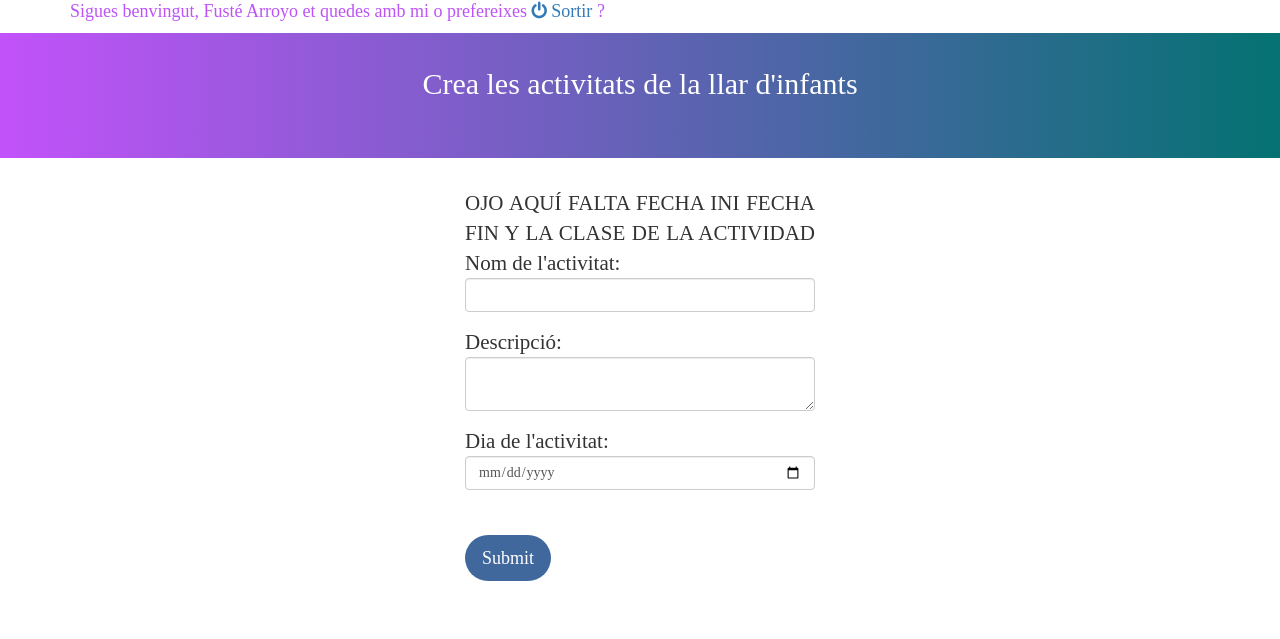
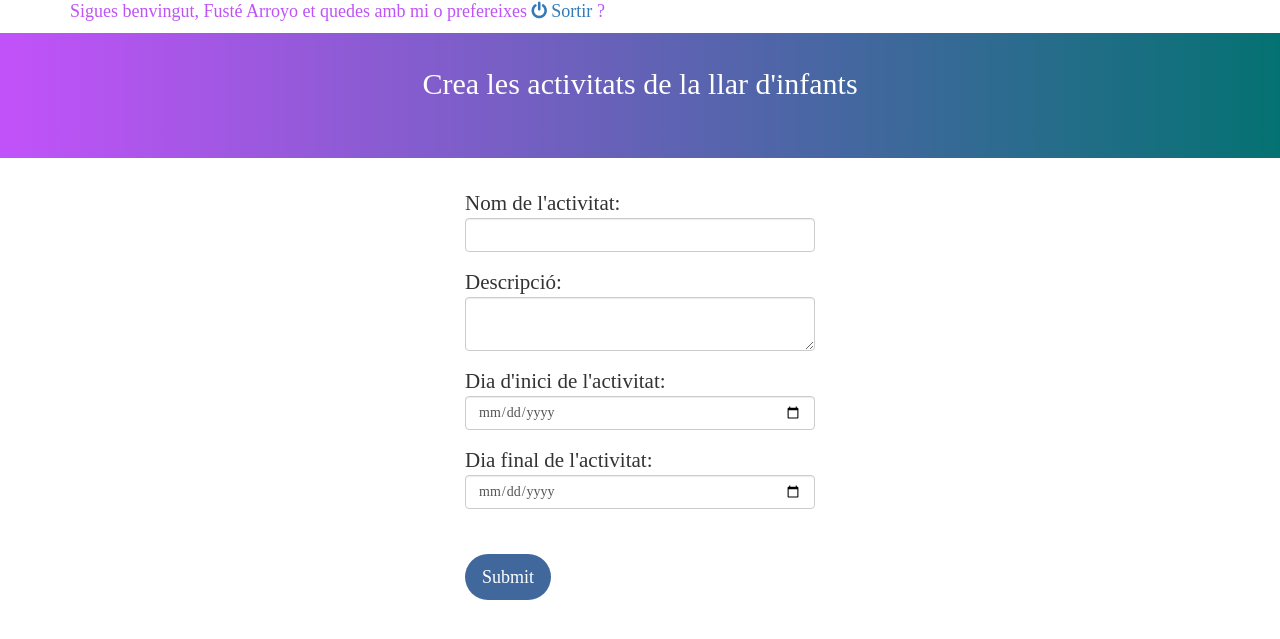
Before and after one commit to WebsRea/WillyWonka, a PHP site: page /php/afegirActivitat.php in a window 1280 px wide. Shown: the part 121-760 px from the top of the page. Run offline with PHP 8.4, Linux system fonts and the light colour scheme; a user stored in the database is signed in; data comes from the database, SQL or seed files in the repository; some web fonts are replaced.

Commit message:
activitats done

```diff
--- a/WillyWonka_web/php/afegirActivitat.php
+++ b/WillyWonka_web/php/afegirActivitat.php
@@ -78,7 +78,6 @@
 		    <div class="col-md-4 padmin">
 		    	<form name="anadirEvento" action="procs/afegirActivitat.proc.php">
 		    		<div class="form-group">
-		    		OJO AQUÍ FALTA FECHA INI FECHA FIN Y LA CLASE DE LA ACTIVIDAD
 						<lable>Nom de l'activitat:</lable>
 						<input type="textArea" name="act_titol" class="form-control">
 					</div>
@@ -87,9 +86,13 @@
 						<textarea name="act_text" maxlength="500" class="form-control"></textarea>
 					</div>
 					<div class="form-group">
-						<lable>Dia de l'activitat:</lable>
-						<input type="date" name="act_data" class="form-control">
+						<lable>Dia d'inici de l'activitat:</lable>
+						<input type="date" name="act_data_ini" class="form-control">
 					</div>
+                    <div class="form-group">
+                        <lable>Dia final de l'activitat:</lable>
+                        <input type="date" name="act_data_fi" class="form-control">
+                    </div>
 					<input type="submit" name="enviar" class="btn btn-willy btn-lg">
 				</form>
     		</div>
--- a/WillyWonka_web/php/procs/afegirActivitat.proc.php
+++ b/WillyWonka_web/php/procs/afegirActivitat.proc.php
@@ -10,8 +10,6 @@ extract($_REQUEST);
 $usu_id = $_SESSION['usu_id'];
 echo "$usu_id";
 include '../conexio.php';
-include '../conexio.php';
-
 
 $sql="SELECT * FROM tbl_usuari WHERE usu_id = $usu_id"; //
 $results=mysqli_query($conexio,$sql);
@@ -20,7 +18,9 @@ if (mysqli_num_rows($results) != 0){
 		$result = $usu['cla_id'];
 	}
 }
-$query = "INSERT INTO `tbl_activitats` (`act_titol`, `act_data`, `act_text`, `cla_id`) VALUES ('$act_titol', '$act_data', '$act_text', '$result')";
+
+$query = "INSERT INTO `tbl_activitats` (`act_titol`, `act_data_ini`, `act_data_fi`, `act_text`, `cla_id`) VALUES ('$act_titol', '$act_data_ini','$act_data_fi', '$act_text', '$result');";
+echo "$query";
 $resultados=mysqli_query($conexio,$query);
 header('Location:../index_mestre.php');
  ?>
```
